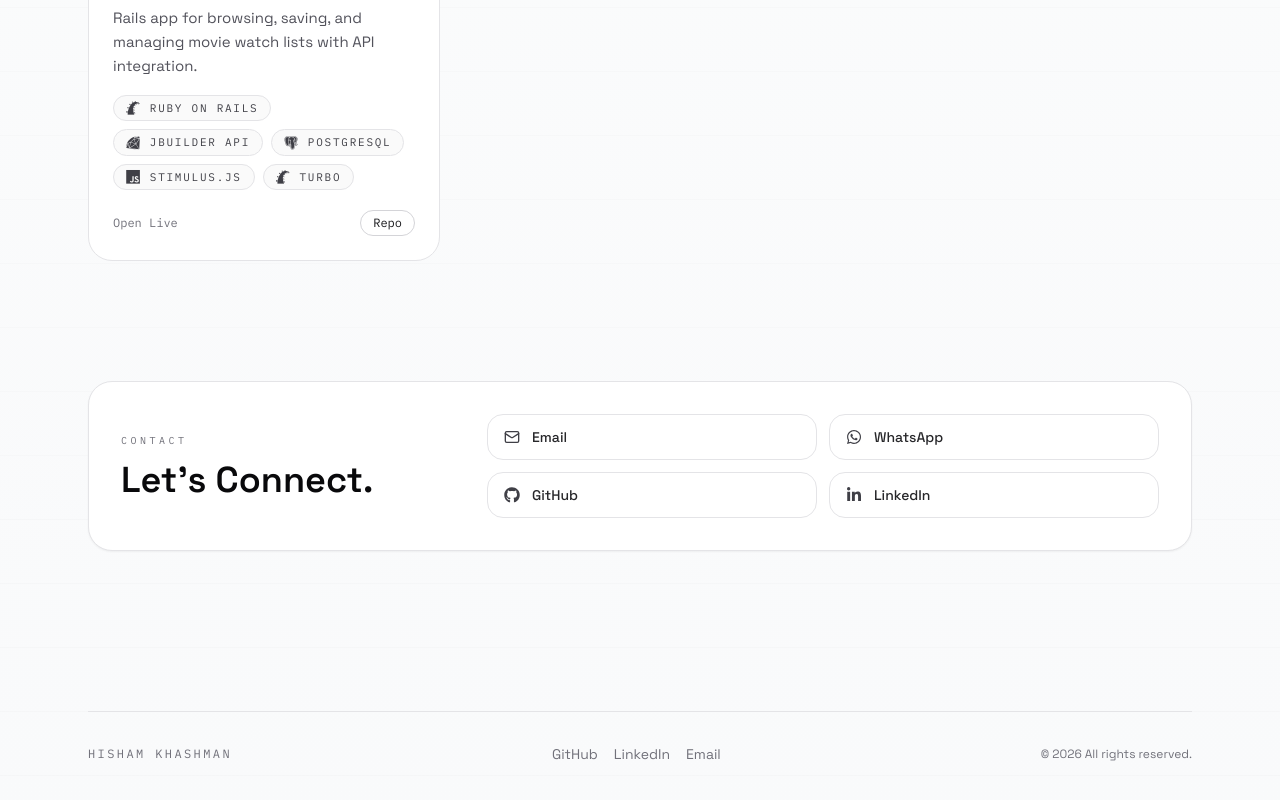
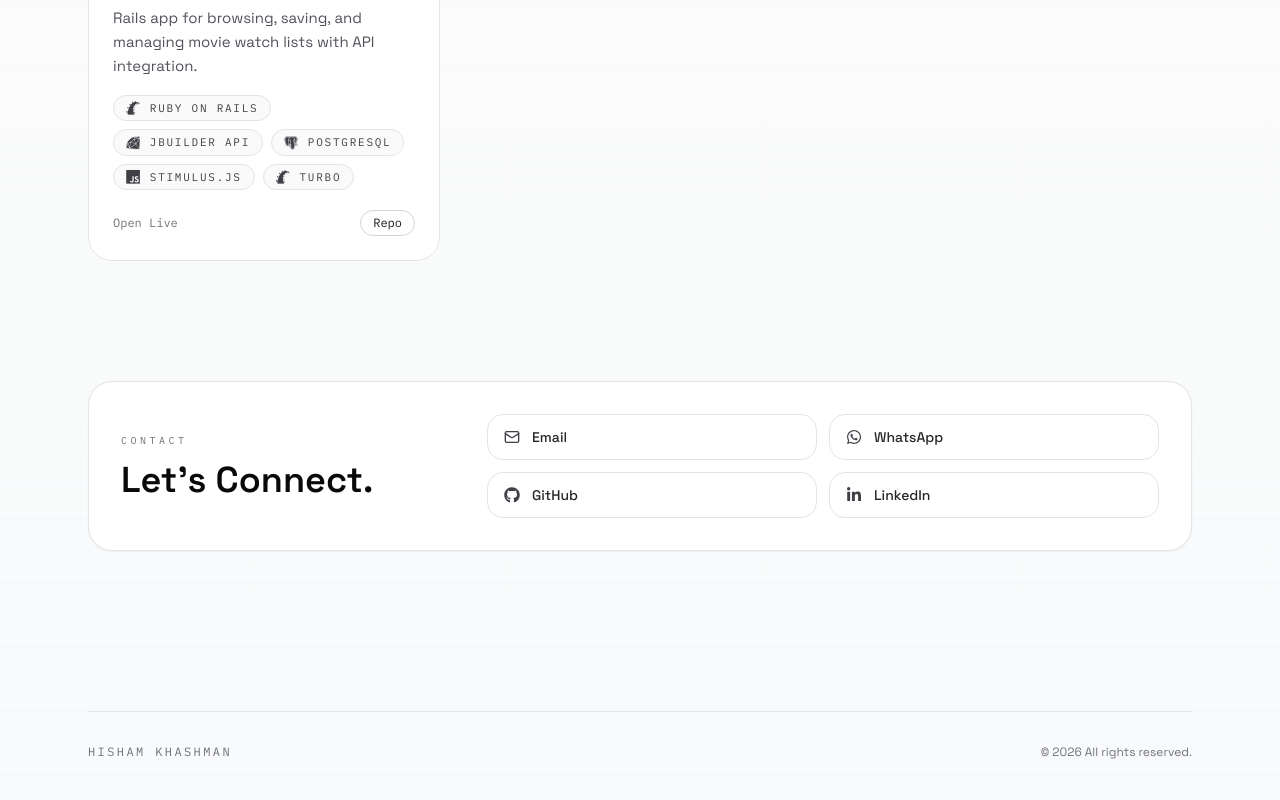
Before and after one commit to Hishamkhashman1/portfolio, a Next.js app: page / in a window 1280 px wide. Shown: the part 4345-5145 px from the top of the page. Built offline with nearby package versions, Linux system fonts and the light colour scheme.

Commit message:
fix: removed unnecesary components from footer

```diff
--- a/components/Footer.tsx
+++ b/components/Footer.tsx
@@ -6,30 +6,6 @@ export default function Footer() {
       <div className="font-mono text-xs uppercase tracking-[0.2em]">
         {profile.name}
       </div>
-      <div className="flex flex-wrap items-center gap-4">
-        <a
-          href={profile.links.github}
-          target="_blank"
-          rel="noreferrer"
-          className="transition hover:text-zinc-950"
-        >
-          GitHub
-        </a>
-        <a
-          href={profile.links.linkedin}
-          target="_blank"
-          rel="noreferrer"
-          className="transition hover:text-zinc-950"
-        >
-          LinkedIn
-        </a>
-        <a
-          href={`mailto:${profile.email}`}
-          className="transition hover:text-zinc-950"
-        >
-          Email
-        </a>
-      </div>
       <div className="text-xs text-zinc-500">
         © {new Date().getFullYear()} All rights reserved.
       </div>
```
